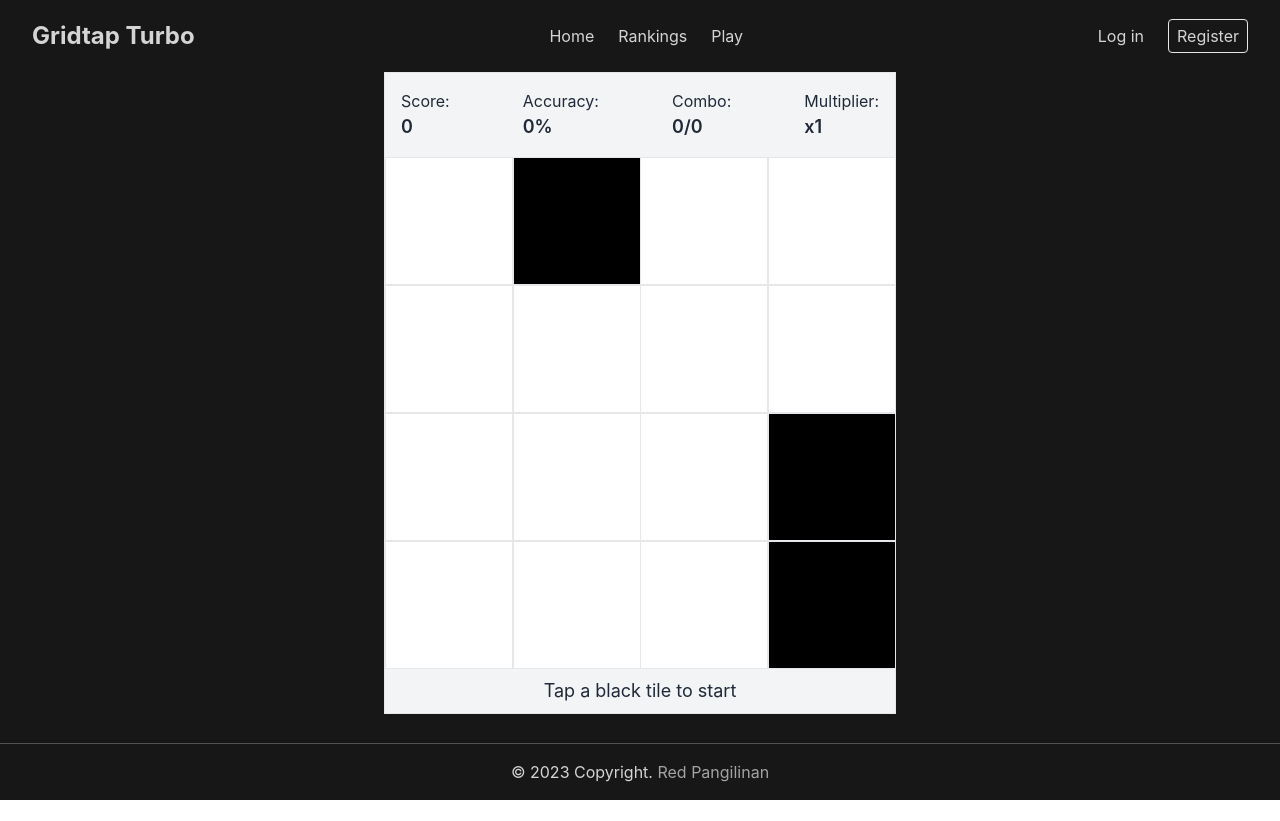
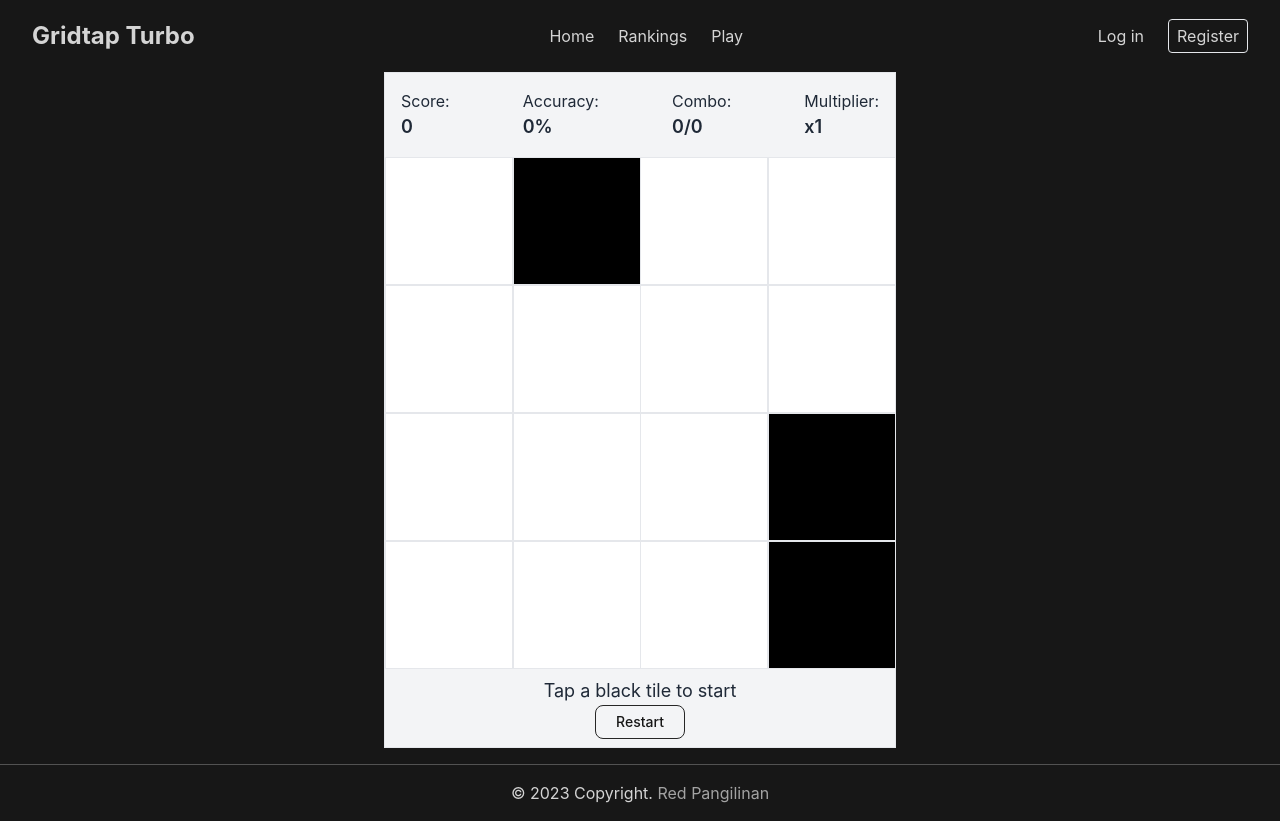
Before and after one commit to redpangilinan/gridtap-turbo, a React (Vite) app in the folder client/: page /play in a window 1280 px wide. Before the commit the page ends 800 px from the top, so only its background shows below. Built offline with nearby package versions, Linux system fonts and the light colour scheme; no server answers.

Commit message:
Added a quick restart button

```diff
--- a/client/src/pages/Game.tsx
+++ b/client/src/pages/Game.tsx
@@ -74,8 +74,11 @@ const Game: React.FC<tokenData> = ({ auth, refreshToken }) => {
 
   const closeModal = () => {
     setModalOpen(false);
+    restartGame();
+  };
 
-    // Restart game
+  const restartGame = () => {
+    setGameStart(false);
     setScore(0);
     setHits(0);
     setMiss(0);
@@ -217,6 +220,13 @@ const Game: React.FC<tokenData> = ({ auth, refreshToken }) => {
             ) : (
               <div>Tap a black tile to start</div>
             )}
+            <button
+              type='button'
+              className='text-neutral-900 hover:text-white border border-neutral-800 hover:bg-neutral-900 focus:ring-4 focus:outline-none focus:ring-neutral-300 font-medium rounded-lg text-sm px-5 py-1.5 text-center'
+              onClick={restartGame}
+            >
+              Restart
+            </button>
           </div>
         </div>
         <ScoreModal
```
